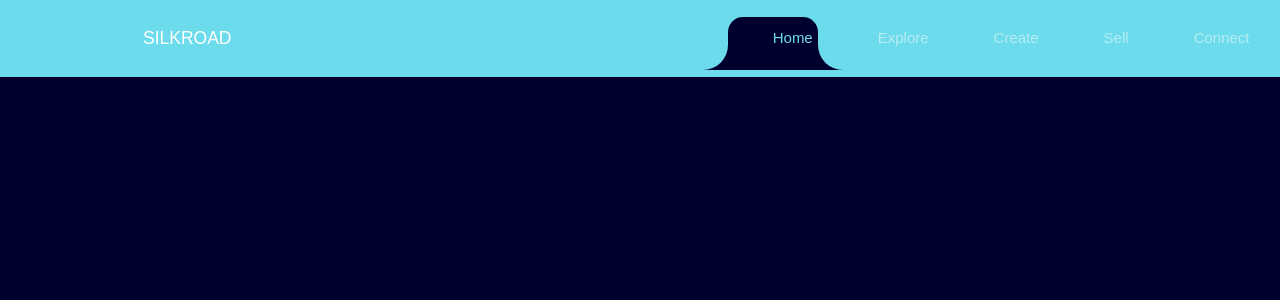
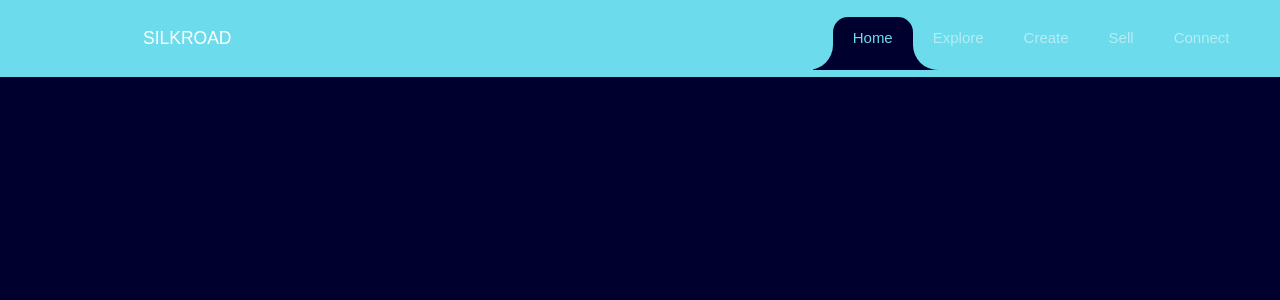
Before and after one commit to MayankMittal1/SilkRoad, a React (Create React App) app: page / in a window 1280 px wide. Shown: the top 300 px of the page. Built offline with nearby package versions, Linux system fonts and the light colour scheme; some icons are missing.

Commit message:
Fixed Navbar centering issue

```diff
--- a/src/components/navbar/Navbar.css
+++ b/src/components/navbar/Navbar.css
@@ -8,9 +8,7 @@ body {
   margin: 0;
   padding: 0;
 }
-i {
-  margin-right: 10px;
-}
+
 .navbar-logo {
   padding: 15px;
   color: #fff;
@@ -30,12 +28,11 @@ i {
   position: relative;
 }
 #navbarSupportedContent ul {
-  padding: 0px;
+  padding-left: 20px;
+  padding-right: 20px;
   margin: 0px;
 }
-#navbarSupportedContent ul li a i {
-  margin-right: 10px;
-}
+
 #navbarSupportedContent li {
   list-style-type: none;
   float: left;
@@ -73,7 +70,7 @@ i {
 }
 
 .hori-selector {
-  display: inline-block;
+  display: flex;
   position: absolute;
   height: 100%;
   top: 0px;
@@ -117,8 +114,13 @@ i {
   bottom: 0;
   left: -25px;
 }
-li{
-    margin-left: 15px;
+li {
+  display: flex;
+  align-items: center;
+}
+a {
+  display: flex;
+  align-self: center;
 }
 @media (max-width: 991px) {
   #navbarSupportedContent ul li a {
--- a/src/components/navbar/Navbar.js
+++ b/src/components/navbar/Navbar.js
@@ -63,7 +63,7 @@ const Navbar = () => {
       <div class="container-fluid">
       <div
         className="collapse navbar-collapse justify-content-end" id="navbarSupportedContent">
-        <ul className="navbar-nav ml-auto">
+        <ul className="navbar-nav-ml-auto" id="navbarSupportedContent">
 
             <div className="hori-selector">
               <div className="left"></div>
```
